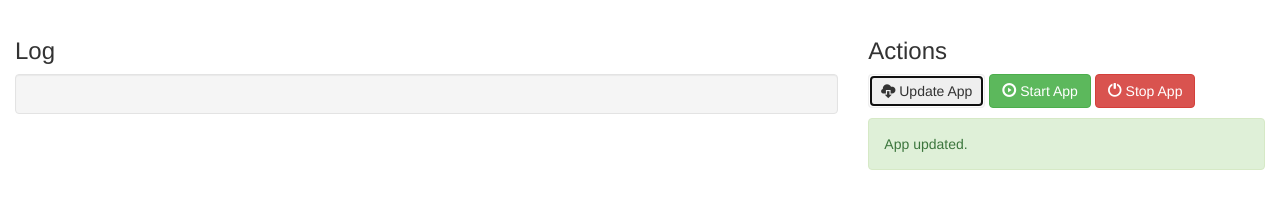
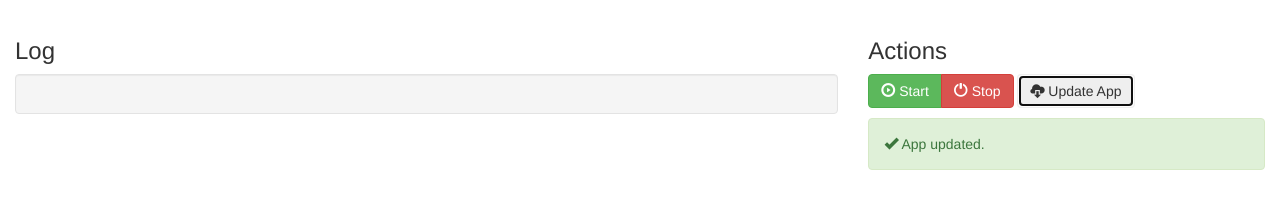
Before and after one commit to lucaboieru/shopping-cart-admin-tool, a website: page public/html/index.html in a window 1280 px wide. Both pictures are taken after a click on the button "Update App". Shown: the part 53-262 px from the top of the page. Drawn offline with Linux system fonts and the light colour scheme; files that its build step writes are made by us from their sources; no server answers.

Commit message:
UI enhancements.

```diff
--- a/public/html/index.html
+++ b/public/html/index.html
@@ -26,9 +26,11 @@
         </div>
         <div class="col-sm-4">
             <h3>Actions</h3>
+            <div class="btn-group">
+                <button class="btn btn-success start" app="shopping-cart-server"><span class="glyphicon glyphicon-play-circle"></span> Start</button>
+                <button class="btn btn-danger stop" app="shopping-cart-server"><span class="glyphicon glyphicon-off"></span> Stop</button>
+            </div>
             <button class="btn btn-invert update" app="shopping-cart-server"><span class="glyphicon glyphicon-cloud-download"></span> Update App</button>
-            <button class="btn btn-success start" app="shopping-cart-server"><span class="glyphicon glyphicon-play-circle"></span> Start App</button>
-            <button class="btn btn-danger stop" app="shopping-cart-server"><span class="glyphicon glyphicon glyphicon-off"></span> Stop App</button>
             <div class="status alert alert-success hided mt-ms"></div>
         </div>
     </div>
@@ -47,9 +49,11 @@
         </div>
         <div class="col-sm-4">
             <h3>Actions</h3>
+            <div class="btn-group">
+                <button class="btn btn-success start" app="shop-scraper"><span class="glyphicon glyphicon-play-circle"></span> Start</button>
+                <button class="btn btn-danger stop" app="shop-scraper"><span class="glyphicon glyphicon-off"></span> Stop</button>
+            </div>
             <button class="btn btn-invert update" app="shop-scraper"><span class="glyphicon glyphicon-cloud-download"></span> Update App</button>
-            <button class="btn btn-success start" app="shop-scraper"><span class="glyphicon glyphicon glyphicon-play-circle"></span> Start App</button>
-            <button class="btn btn-danger stop" app="shop-scraper"><span class="glyphicon glyphicon glyphicon glyphicon-off"></span> Stop App</button>
             <div class="status alert alert-success hided mt-ms"></div>
         </div>
     </div>
--- a/public/js/functions.js
+++ b/public/js/functions.js
@@ -23,7 +23,7 @@ $(document).ready(function () {
                 app: app
             }
         }, function (err, data) {
-            $(".status").html("App updated.").show();
+            $(".status").html("<span class='glyphicon glyphicon-ok'></span> App updated.").show();
         });
     });
 
@@ -36,7 +36,7 @@ $(document).ready(function () {
                 app: app
             }
         }, function (err, data) {
-            $(".status").html("App started.").show();
+            $(".status").html("<span class='glyphicon glyphicon-ok'></span> App started.").show();
         });
     });
 
@@ -49,7 +49,7 @@ $(document).ready(function () {
                 app: app
             }
         }, function (err, data) {
-            $(".status").html("App stopped.").show();
+            $(".status").html("<span class='glyphicon glyphicon-ok'></span> App stopped.").show();
         });
     });
 });
```
